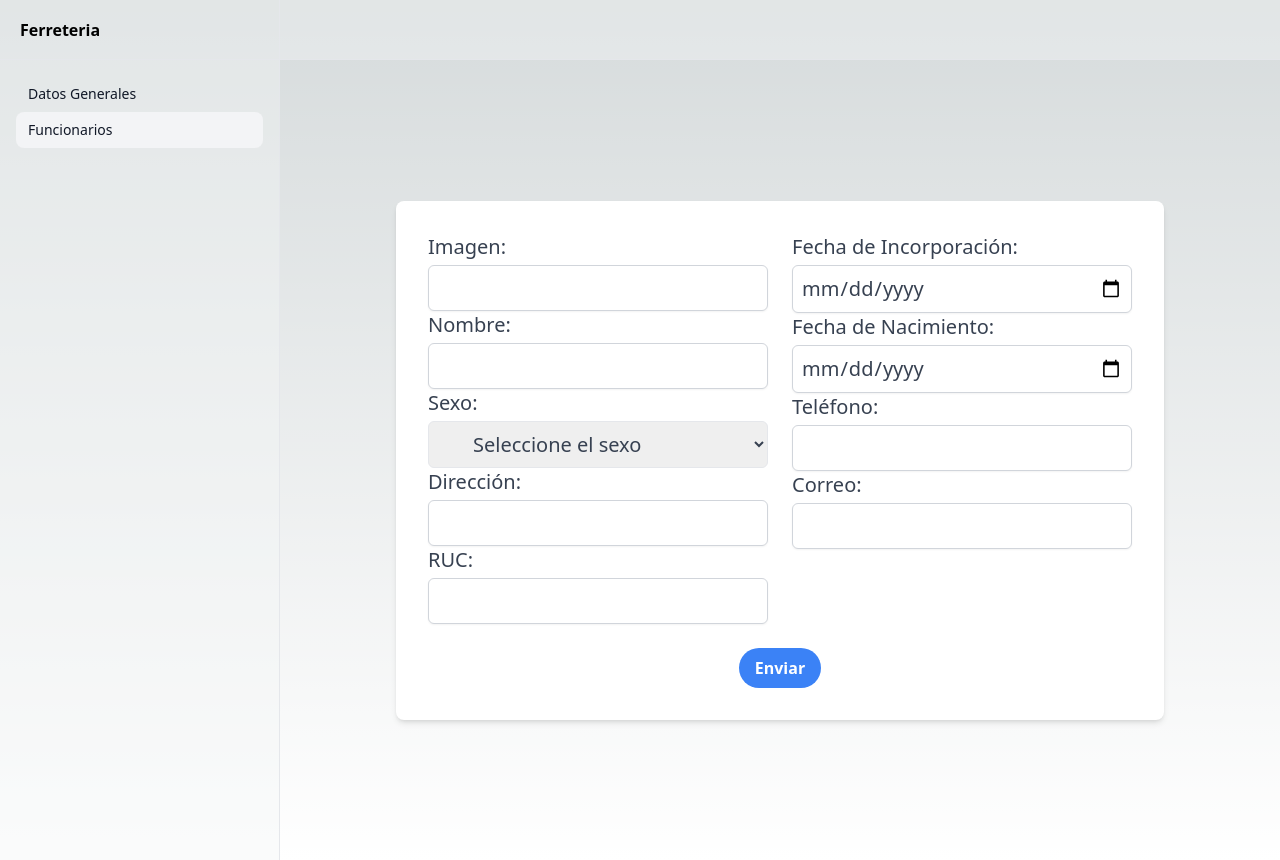
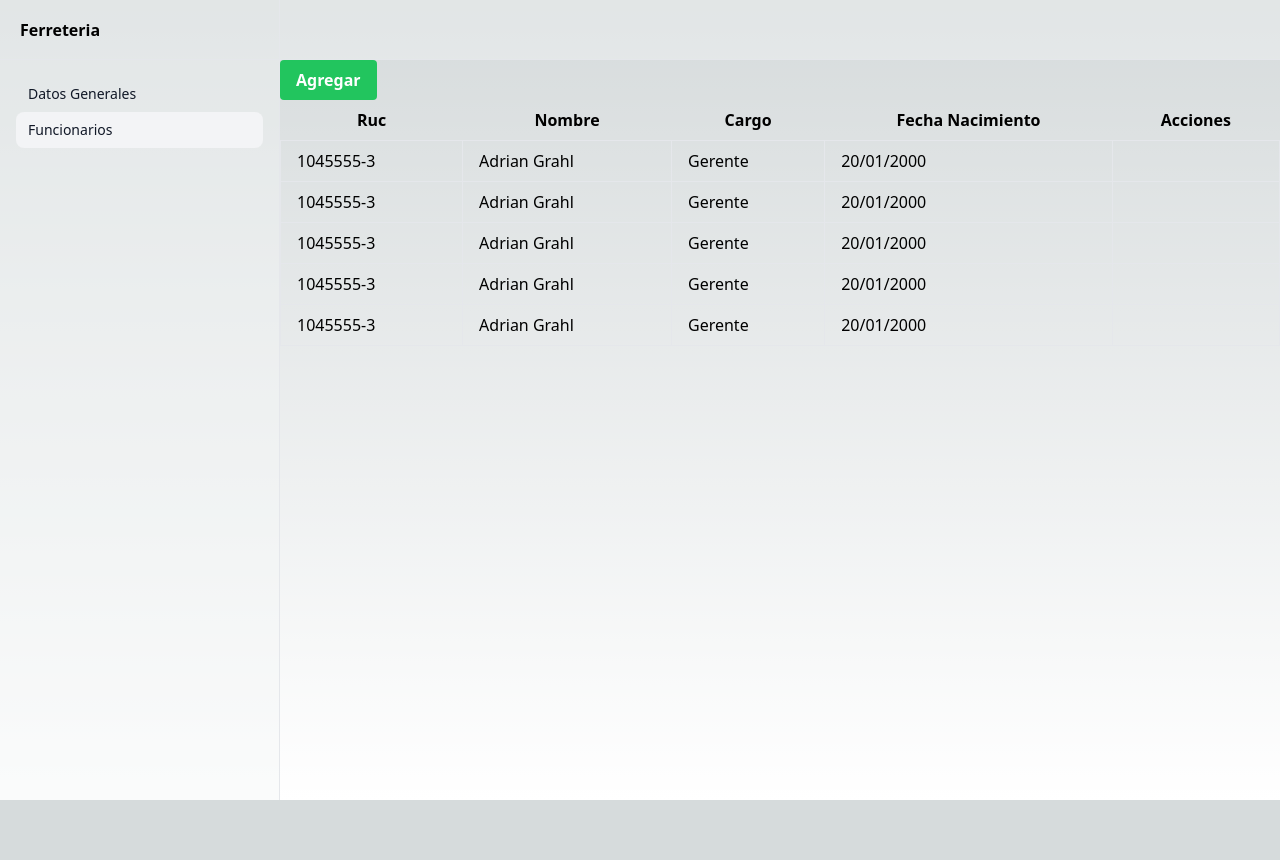
Before and after one commit to IvanSmir/Sistemas-de-Gestion, a Next.js app in the folder client/: page /funcionarios in a window 1280 px wide. After the commit the page ends 800 px from the top, so only its background shows below. Built offline with nearby package versions, Linux system fonts and the light colour scheme.

Commit message:
Cambios de luci y de makiko

```diff
--- /dev/null
+++ b/client/src/components/funcionarios/BtnAdd.tsx
@@ -0,0 +1,11 @@
+interface BtnAddProps {
+    onClick: () => void;
+}
+
+export const BtnAdd: React.FC<BtnAddProps> = ({ onClick }) => {
+    return (
+        <button className="bg-green-500 hover:bg-green-700 text-white font-bold py-2 px-4 rounded ">
+            Agregar
+        </button>
+    );
+};
--- /dev/null
+++ b/client/src/components/funcionarios/BtnDelete.tsx
@@ -0,0 +1,12 @@
+import React from 'react'
+interface BtnAddProps {
+    onClick: () => void;
+}
+
+export const BtnDelete: React.FC<BtnAddProps> = ({ onClick }) => {
+    return (
+        <button onClick={onClick} className="bg-red-500 hover:bg-blue-700 text-white font-bold py-2 px-4 rounded-full">
+            x
+        </button>
+    )
+}
--- /dev/null
+++ b/client/src/components/funcionarios/BtnEdit.tsx
@@ -0,0 +1,12 @@
+import React from 'react'
+interface BtnAddProps {
+    onClick: () => void;
+}
+
+export const BtnEdit: React.FC<BtnAddProps> = ({ onClick }) => {
+    return (
+        <button onClick={onClick} className="bg-yellow-500 hover:bg-blue-700 text-white font-bold py-2 px-4 rounded-full">
+            Edit
+        </button>
+    )
+}
--- /dev/null
+++ b/client/src/components/generales/cargos/ListaCargo.tsx
@@ -0,0 +1,58 @@
+import { BtnDelete } from '@/components/funcionarios/BtnDelete'
+import { BtnEdit } from '@/components/funcionarios/BtnEdit'
+import Link from 'next/link'
+import React from 'react'
+
+const ListaCargo = () => {
+
+    const cargos = [
+        {
+            _id: 1,
+            nombre: "un nombre",
+            descripcion: "un cargo con un nombre",
+            vacantes: 1
+
+        },
+        {
+            _id: 2,
+            nombre: "dos nombres",
+            descripcion: "un cargo con dos nombres",
+            vacantes: 2
+
+        },
+        {
+            _id: 3,
+            nombre: "tres nombres",
+            descripcion: "un cargo con tres nombres",
+            vacantes: 3
+
+        }
+    ]
+
+    return <div>
+        <h1 className='flex flex-col p-10'>Lista de Cargos</h1>
+        <table className='table-auto w-full'>
+            <thead>
+                <tr>
+                    <th className='px-4 py-2'>Nombre</th>
+                    <th className='px-4 py-2'>Descripcion</th>
+                    <th className='px-4 py-2'>Vacantes</th>
+                    <th className='px-4 py-2'>Acciones</th>
+                </tr>
+            </thead>
+            <tbody>
+                {
+                    cargos.map(cargo => (
+                        <tr key={cargo._id}>
+                            <td className='border px-4 py-2'>{cargo.nombre}</td>
+                            <td className='border px-4 py-2'>{cargo.descripcion}</td>
+                            <td className='border px-4 py-2'>{cargo.vacantes}</td>
+                            <td className='border px-4 py-2'><button>edit</button><button>delete</button></td>
+                        </tr>)
+                    )
+                }
+            </tbody>
+        </table>
+    </div>
+}
+export default ListaCargo
--- /dev/null
+++ b/client/src/pages/funcionarios/add/index.tsx
@@ -0,0 +1,14 @@
+import { Form } from '@/components/funcionarios/Form';
+import React from 'react'
+import '../../app/globals.css'
+import Layout from '../../../app/layout'
+const index = () => {
+  return (
+    <Layout>
+
+
+      <Form />
+    </Layout>
+  )
+}
+export default index;
--- a/client/src/pages/funcionarios/index.tsx
+++ b/client/src/pages/funcionarios/index.tsx
@@ -1,14 +1,103 @@
+'use client'
 import { Form } from '@/components/funcionarios/Form';
-import React from 'react'
+import React, { useState } from 'react';
+import { BtnAdd } from '@/components/funcionarios/BtnAdd';
+import { BtnEdit } from '@/components/funcionarios/BtnEdit';
+import { BtnDelete } from '@/components/funcionarios/BtnDelete';
+
 import '../../app/globals.css'
 import Layout from '../../app/layout'
-const index = () => {
-  return (
-    <Layout>
+const Index = () => {
+    const funcionarios = [
+        {
+            ruc: "1045555-3",
+            nombre: 'Adrian Grahl',
+            cargo: "Gerente",
+            fechaNac: '20/01/2000',
+        },
+        {
+            ruc: "1045555-3",
+            nombre: 'Adrian Grahl',
+            cargo: "Gerente",
+            fechaNac: '20/01/2000',
 
 
-        <Form/>
-    </Layout>
-  )
+        },
+        {
+            ruc: "1045555-3",
+            nombre: 'Adrian Grahl',
+            cargo: "Gerente",
+            fechaNac: '20/01/2000',
+        },
+        {
+            ruc: "1045555-3",
+            nombre: 'Adrian Grahl',
+            cargo: "Gerente",
+            fechaNac: '20/01/2000',
+        },
+        {
+            ruc: "1045555-3",
+            nombre: 'Adrian Grahl',
+            cargo: "Gerente",
+            fechaNac: '20/01/2000',
+        },]
+
+    const [mostrarFormulario, setMostrarFormulario] = useState(false);
+    const [rucFuncionarioEditado, setRucFuncionarioEditado] = useState(null);
+
+    const abrirFormulario = () => {
+        setMostrarFormulario(true);
+    };
+
+    const editarFuncionario = (ruc: React.SetStateAction<null>) => {
+        setRucFuncionarioEditado(ruc);
+        setMostrarFormulario(true);
+    }
+
+    return (
+        <Layout>
+
+
+            <div className="flex justify-between items-center">
+                <BtnAdd onClick={abrirFormulario} />
+            </div>
+
+            <div className="flex justify-center">
+                {mostrarFormulario && <Form />}
+            </div>
+
+            <div className="flex justify-center">
+                <table className='table-auto w-full'>
+                    <thead>
+                        <tr>
+                            <th className='px-4 py-2'>Ruc</th>
+                            <th className='px-4 py-2'>Nombre</th>
+                            <th className='px-4 py-2'>Cargo</th>
+                            <th className='px-4 py-2'>Fecha Nacimiento</th>
+                            <th className='px-4 py-2'>Acciones</th>
+                        </tr>
+                    </thead>
+                    <tbody>
+                        {funcionarios.map((funcionario) => {
+                            return (
+                                <tr key={funcionario.ruc}>
+                                    <td className='border px-4 py-2'>{funcionario.ruc}</td>
+                                    <td className='border px-4 py-2'>{funcionario.nombre}</td>
+                                    <td className='border px-4 py-2'>{funcionario.cargo}</td>
+                                    <td className='border px-4 py-2'>{funcionario.fechaNac}</td>
+                                    <td className='border px-4 py-2'>
+                                        <div>
+
+                                        </div>
+                                    </td>
+                                </tr>
+                            );
+                        })}
+                    </tbody>
+                </table>
+            </div>
+        </Layout>
+
+    )
 }
-export default index;
+export default Index;
```
